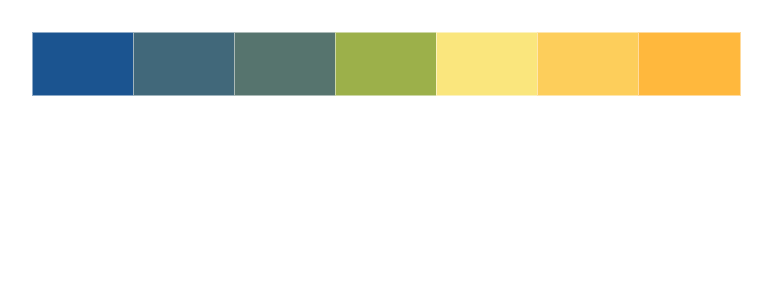
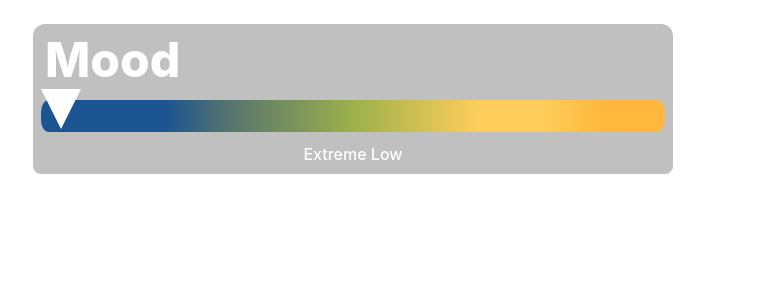
Before and after one commit to imann24/mood-tracker, a React (Create React App) app: page / in a window 1280 px wide. Shown: the top 300 px of the page, without its empty margins (37-809 px from the left). Built offline with nearby package versions, Linux system fonts and the light colour scheme.

Commit message:
Create functional slider with gradient background

```diff
--- a/src/components/MoodSlider.css
+++ b/src/components/MoodSlider.css
@@ -1,35 +1,95 @@
-.mood-segment {
-    width: 8vw;
-    height: 8vh;
-    border: 0.1vw solid rgba(255,255,255,0.5);
-    display: inline-block;
-    margin-left: -0.1vw;
+.mood-slider {
+    width: 100%;
 }
 
-#down-high {
-    background-color: #1b5490;
+.mood-title {
+    background: silver;
+    width: 50vw;
+    margin-top: -1vh;
+    border-radius: 0.25em 0.25em 0 0;
+    color: white;
+    font-weight: 800;
+    font-size: 3em;
+    z-index: -1;
+    padding-left: 0.25em;
 }
 
-#down-mid {
-    background-color: #41687a;
+.mood-slider-container {
+    width: 50vw;
+    background: silver;
 }
 
-#down-low {
-    background-color: #56746e;
+.mood-slider-bar {
+    margin: auto;
+    -webkit-appearance: none;
+    width: 50vw;
+    height: 5vh;
+    background-image: linear-gradient(to right,
+        #1b5490,
+        #1b5490 20%,
+        #56746e 30%,
+        #9cb04a 50%,
+        #fdce5b 70%,
+        #fdce5b 80%,
+        #ffb83d 90%);
+    outline: none;
+    -webkit-transition: opacity .15s ease-in-out;
+    border-radius: 1em;
+    transition: opacity .15s ease-in-out;
+    border-left: 0.5em solid silver;
+    border-right: 0.5em solid silver;
+    border-top: 0.25em solid silver;
+    border-bottom: 0.25em solid silver;
 }
 
-#neutral {
-    background-color: #9cb04a;
+/* Special styling for WebKit/Blink */
+input[type=range]::-webkit-slider-thumb {
+  -webkit-appearance: none;
+  height: 36px;
+  width: 16px;
+  background: transparent;
+  cursor: pointer;
+  margin-top: -14px; /* You need to specify a margin in Chrome, but in Firefox and IE it is automatic */
+  border-color: #ffffff transparent;
+  border-style: solid;
+  border-width: 40px 20px 0px 20px;
+  height: 0px;
+  width: 0px;
 }
 
-#up-low {
-    background-color: #fae67d;
+/* All the same stuff for Firefox */
+input[type=range]::-moz-range-thumb {
+  height: 36px;
+  width: 16px;
+  background: #ffffff;
+  cursor: pointer;
+  border-color: #ffffff transparent;
+  border-style: solid;
+  border-width: 40px 20px 0px 20px;
+  height: 0px;
+  width: 0px;
 }
 
-#up-mid {
-    background-color: #fdce5b;
+/* All the same stuff for IE */
+input[type=range]::-ms-thumb {
+  height: 36px;
+  width: 16px;
+  background: #ffffff;
+  cursor: pointer;
+  border-color: #ffffff transparent;
+  border-style: solid;
+  border-width: 40px 20px 0px 20px;
+  height: 0px;
+  width: 0px;
 }
 
-#up-high {
-    background-color: #ffb83d;
+.mood-label {
+    background: silver;
+    width: 50vw;
+    margin-top: -1vh;
+    border-radius: 0 0 0.5em 0.5em;
+    color: white;
+    text-align: center;
+    font-weight: 500;
+    padding: 0.5em;
 }
--- a/src/components/MoodSlider.js
+++ b/src/components/MoodSlider.js
@@ -9,31 +9,18 @@ class MoodSlider extends React.Component {
     };
   }
   render() {
-    const labels = ['ExtremeLow', 'Mid Low', 'Low', 'Neutral', 'High', 'Mid High', 'Extreme High'];
-
+    const { value } = this.state;
+    const labels = ['Extreme Low', 'Mid Low', 'Low', 'Neutral', 'High', 'Mid High', 'Extreme High'];
     return (
-      <div class='mood-slider'>
-        <div className="mood-segment" id="down-high">
-
+      <div className='mood-slider'>
+        <div className='mood-title'>Mood</div>
+        <div className='mood-slider-container'>
+          <input type='range' min='0' max={labels.length - 1} value={value} className='mood-slider-bar' id='myRange'  onChange={v => {
+              console.log(v.target.value)
+              this.setState({ value: v.target.value });
+              }}/>
         </div>
-        <div className="mood-segment" id="down-mid">
-
-        </div>
-        <div className="mood-segment" id="down-low">
-
-        </div>
-        <div className="mood-segment" id="neutral">
-
-        </div>
-        <div className="mood-segment" id="up-low">
-
-        </div>
-        <div className="mood-segment" id="up-mid">
-
-        </div>
-        <div className="mood-segment"id="up-high">
-
-        </div>
+        <div className='mood-label'>{labels[value]}</div>
       </div>
     );
   }
```
